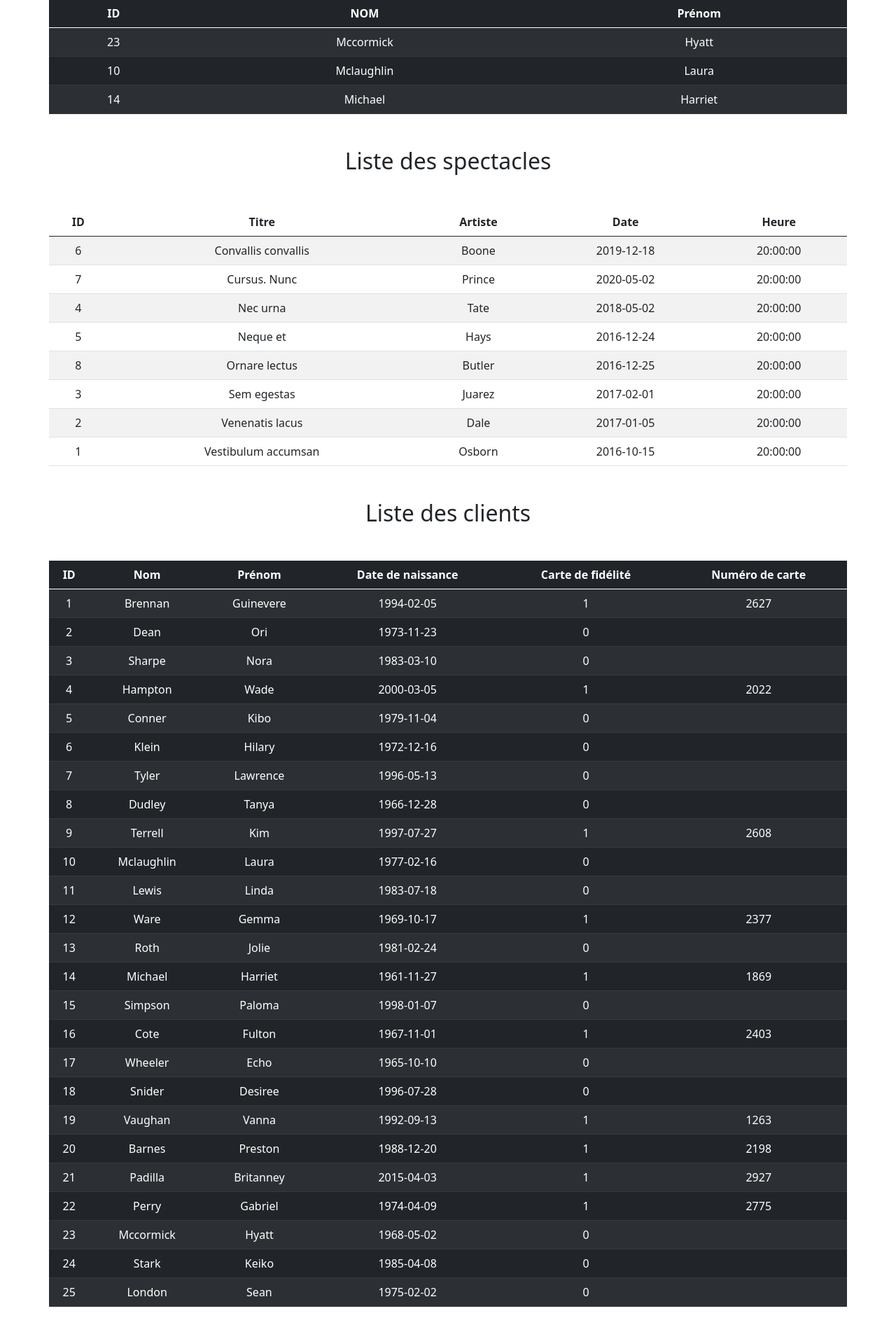
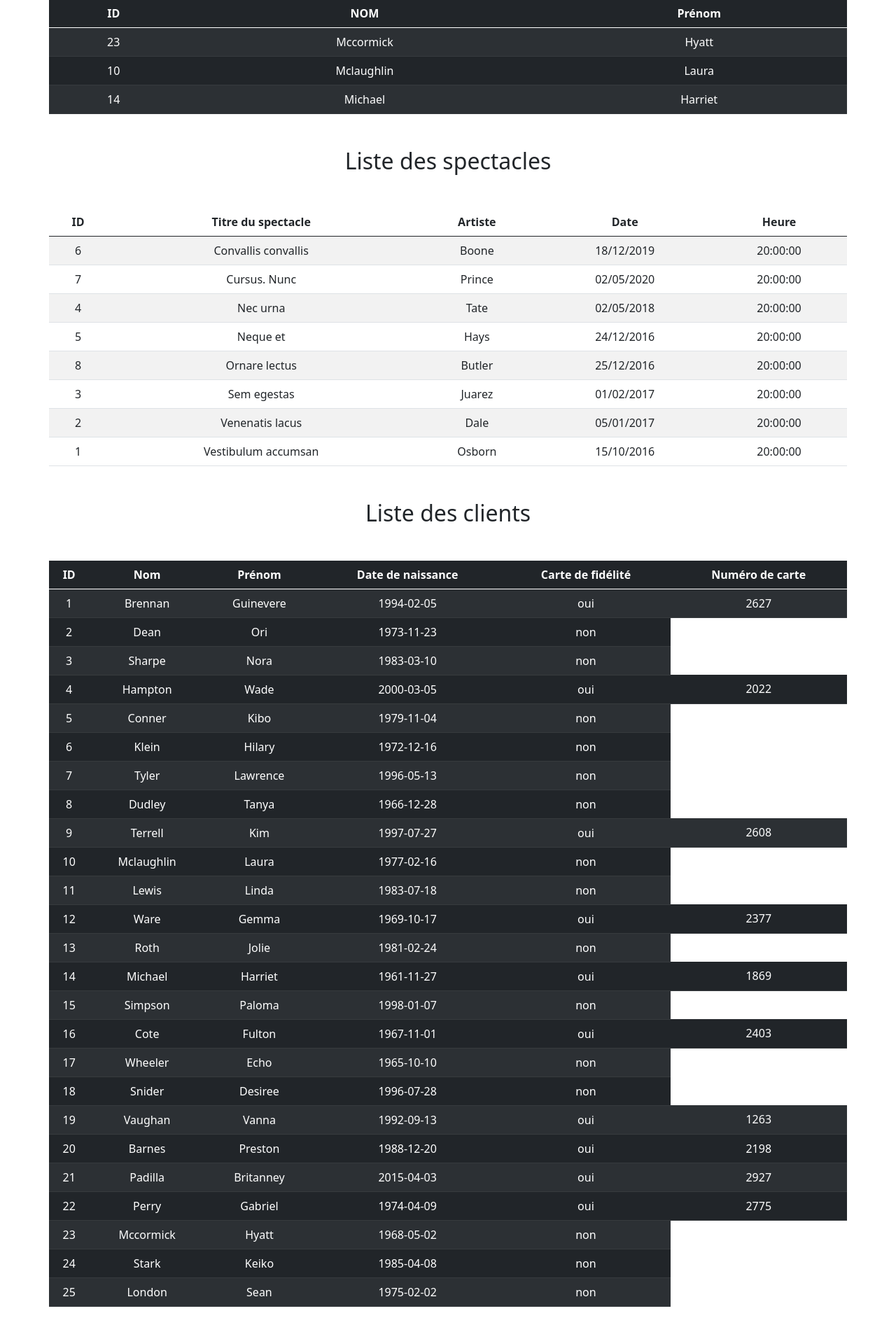
Before and after one commit to Celine-Chan/PDO, a PHP site: page / in a window 1280 px wide. Shown: the part 2976-4859 px from the top of the page at 70% size. Run offline with PHP 8.4, Linux system fonts and the light colour scheme; data comes from the database, SQL or seed files in the repository.

Commit message:
corresction partie1

```diff
--- a/Partie_1/controllers/index_controller.php
+++ b/Partie_1/controllers/index_controller.php
@@ -24,7 +24,7 @@ $showFirstClientsArray = $clientsObject->showFirstClients(20);
 $showCardArray = $clientsObject->showCard(1);
 
 //ex 5
-$showFirstLetterArray = $clientsObject->showFirstLetter();
+$showFirstLetterArray = $clientsObject->showFirstLetter('m');
 
 //ex 6
 $showsObject = new Shows;
--- a/Partie_1/index.php
+++ b/Partie_1/index.php
@@ -16,8 +16,8 @@ require_once 'controllers/index_controller.php';
 
 <body>
 
-<div class="row">
-</div>
+    <div class="row">
+    </div>
 
     <h1 class="text-center mb-5">Affichage des données</h1>
 
@@ -55,12 +55,12 @@ require_once 'controllers/index_controller.php';
         </thead>
 
         <tbody>
-                <?php foreach ($showTypesArray as $types) { ?>
+            <?php foreach ($showTypesArray as $types) { ?>
                 <tr>
                     <td><?= $types['id'] ?></td>
                     <td><?= $types['type'] ?></td>
                 </tr>
-                <?php } ?>
+            <?php } ?>
         </tbody>
     </table>
 
@@ -143,7 +143,7 @@ require_once 'controllers/index_controller.php';
         <thead>
             <tr>
                 <th scope="col">ID</th>
-                <th scope="col">Titre</th>
+                <th scope="col">Titre du spectacle</th>
                 <th scope="col">Artiste</th>
                 <th scope="col">Date</th>
                 <th scope="col">Heure</th>
@@ -186,8 +186,10 @@ require_once 'controllers/index_controller.php';
                     <td><?= $clients['lastName'] ?></td>
                     <td><?= $clients['firstName'] ?></td>
                     <td><?= $clients['birthDate'] ?></td>
-                    <td><?= $clients['card'] ?></td>
-                    <td><?= $clients['cardNumber'] ?></td>
+                    <td><?= $clients['card'] == 1 ? 'oui' : 'non' ?></td>
+                    <?php if ($clients['card'] == 1) { ?>
+                        <td><?= $clients['cardNumber'] ?></td>
+                    <?php } ?>
                 </tr>
             <?php } ?>
         </tbody>
--- a/Partie_1/models/clients.php
+++ b/Partie_1/models/clients.php
@@ -46,9 +46,9 @@ class Clients extends DataBase
     }
 
     //ex 5
-    public function showFirstLetter()
+    public function showFirstLetter($letter)
     {
-        $query = 'SELECT `id`, `lastName`, `firstName` FROM `clients` WHERE `lastName` LIKE \'M%\' ORDER BY `lastname`';
+        $query = 'SELECT `id`, `lastName`, `firstName` FROM `clients` WHERE `lastName` LIKE  \'' . $letter . '%\' ORDER BY `lastname`';
         $queryObject = $this->dataBase->query($query);
         $result = $queryObject->fetchAll();
         return $result;
--- a/Partie_1/models/shows.php
+++ b/Partie_1/models/shows.php
@@ -8,7 +8,7 @@ class Shows extends DataBase
     //ex 6
     public function showShows()
     {
-        $query = 'SELECT `id`, `title`, `performer`, `date`, `startTime` FROM `shows` ORDER BY `title`';
+        $query = 'SELECT `id`, `title`, `performer`, DATE_FORMAT(`date`, \'%d/%m/%Y\') as `date`, `startTime` FROM `shows` ORDER BY `title`';
         $queryObject = $this->dataBase->query($query);
         $result = $queryObject->fetchAll();
         return $result;
--- a/Partie_2/models/ajout-patients.php
+++ b/Partie_2/models/ajout-patients.php
@@ -17,7 +17,7 @@
 
     <h1 class="text-center mb-5">Création fichier patient</h1>
 
-    <form class="container col-4" action="index.php">
+    <form class="container col-4" action="liste-patients.php" method="POST">
 
         <div class="mb-3">
             <label for="lastName" class="form-label">Nom du patient</label>
--- a/Partie_2/models/liste-patients.php
+++ b/Partie_2/models/liste-patients.php
@@ -20,6 +20,8 @@ class Patients extends DataBase
 </head>
 <body>
 
+<h1 class="text-center mb-5">Listes des patients</h1>
+
 <a class="btn btn-primary" href="ajout-patients.php" role="button">Création patients</a>
 
 
```
